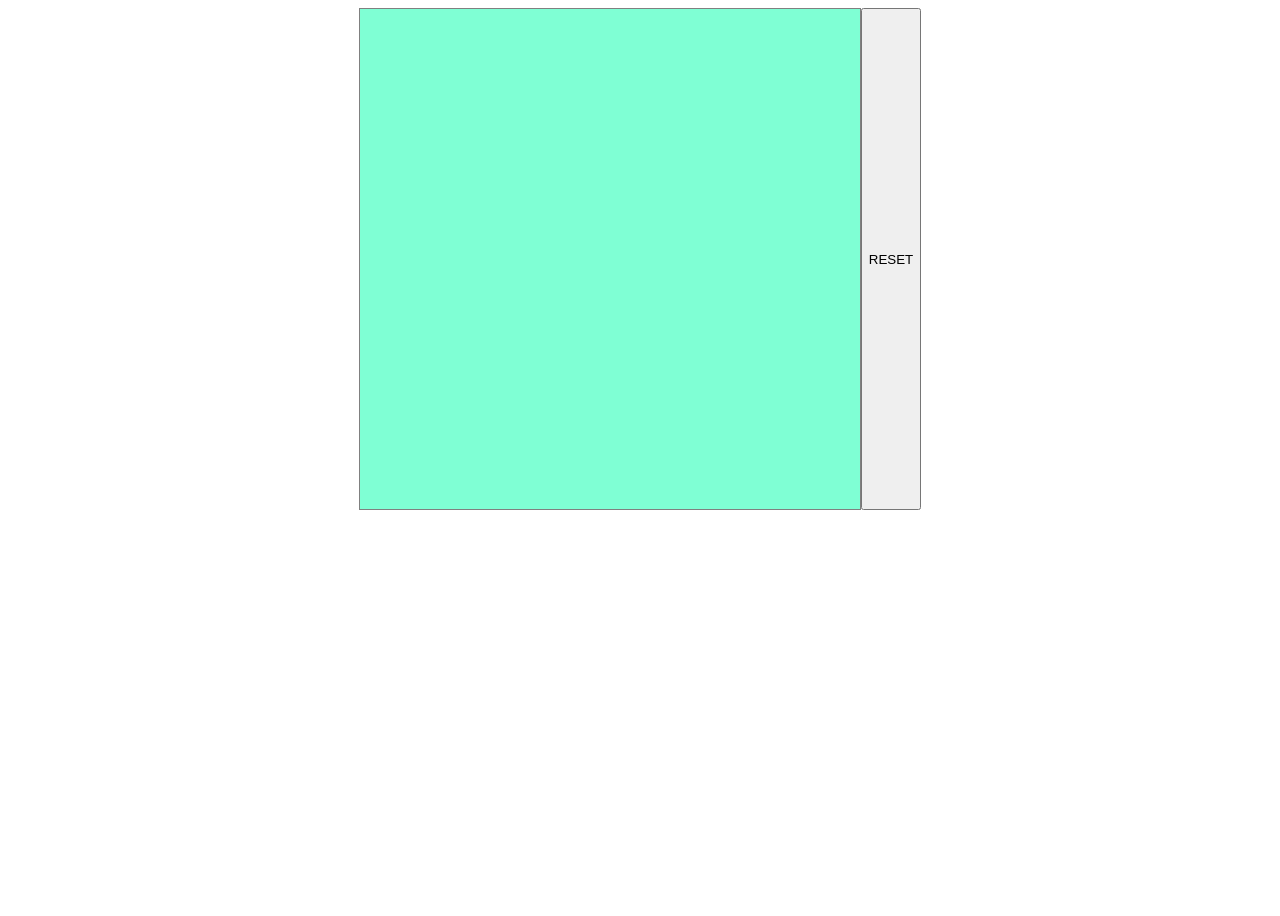
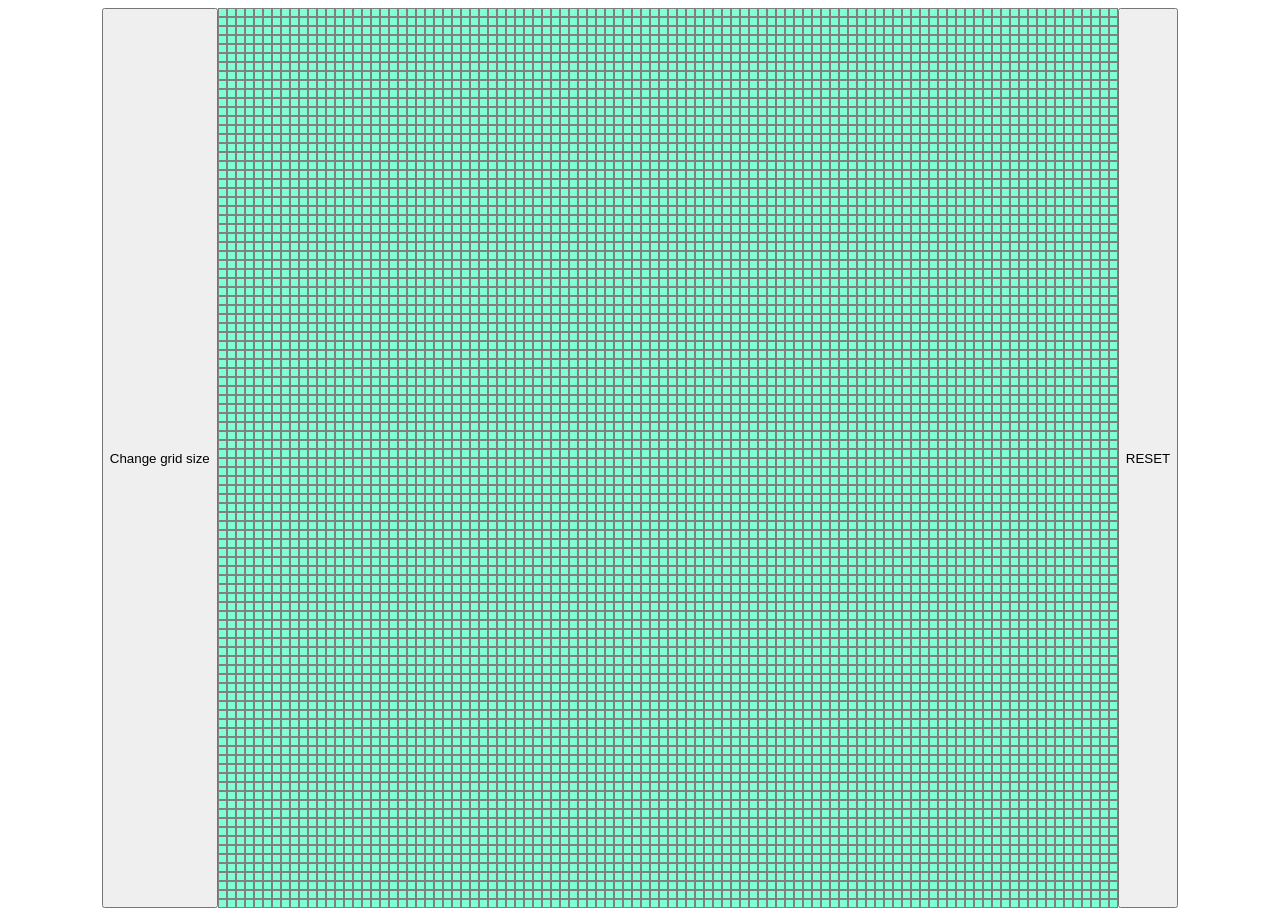
Before and after one commit to fjhescalera/etch-a-sketch, a plain HTML site: page index.html in a window 1280 px wide. Before the commit the page ends 800 px from the top, so only its background shows below. Drawn offline with Linux system fonts and the light colour scheme.

Commit message:
Add a button that will change the size of the grid and reset it based on user input, defaults to 100

```diff
--- a/index.html
+++ b/index.html
@@ -9,6 +9,7 @@
     <script src="script.js" defer></script>
 </head>
 <body>
+    <button class="sizer">Change grid size</button>
     <div class="container">
     </div>
     <button class="reset">RESET</button>
--- a/script.js
+++ b/script.js
@@ -1,21 +1,37 @@
-let container=document.querySelector(".container");
+const container=document.querySelector(".container");
 
-function createDiv(numberDivs){
-    for(let i=0;i<numberDivs;i++){
+
+function createDiv(num){
+    for(let i=0;i<num;i++){
         let div=document.createElement("div");
+        div.addEventListener("pointerover",colorDiv.bind(div))
         container.appendChild(div);
     }
 }
-createDiv(100);
-let grid=container.querySelectorAll("div");
+createDiv(10000);
+
+
 function colorDiv(){
     /*this.style.backgroundColor="black";*/
     this.classList.add("on");
-    console.log(this)
 }
-grid.forEach(div=>div.addEventListener("pointerover",colorDiv.bind(div)));
-let button=document.querySelector(".reset");
+/*GRID SIZER BUTTON*/
+let inputButton=document.querySelector(".sizer");
+inputButton.addEventListener("click", resetGrid);
+function resetGrid(){
+    container.innerHTML='';
+    let gridSize=prompt("How many squares do you want per side of the grid?",100);
+    let numberDivs=gridSize*gridSize;
+    createDiv(numberDivs);
+}
+
+/*RESET COLOR BUTTON*/
+let resetButton=document.querySelector(".reset");
 function resetDiv(){
     grid.forEach(div=>div.classList.remove("on"));
 }
-button.addEventListener("click",resetDiv); /*when using () after a function we are calling it, not referencing it */
+resetButton.addEventListener("click",resetDiv); /*when using () after a function we are calling it, not referencing it */
+
+let grid=container.querySelectorAll("div");
+/*grid won't update with changes to the DOM since it returns a STATIC NodeList a solution is to add the event listeners when creating the DIVs for container*/
+grid.forEach(div=>div.addEventListener("pointerover",colorDiv.bind(div)));
--- a/style.css
+++ b/style.css
@@ -1,17 +1,17 @@
-.container {
-    background-color: green;
-    border: solid 1px grey;
+.container{
+    display:grid;
+    grid-template-columns: repeat(100,9px);
+    grid-template-rows: repeat(100,9px);
+    background-color: aquamarine;
+    height: 900px;
+    width: 900px;
+}
+.container div {
+    border: solid 0.5px grey;
 
 
 }
-.container{
-    display:grid;
-    grid-template-columns: repeat(10,50px);
-    grid-template-rows: repeat(10,50px);
-    background-color: aquamarine;
-    height: 500px;
-    width: 500px;
-}
+
 body{
     display: flex;
     justify-content: center;
@@ -20,3 +20,6 @@ body{
 .on{
     background-color:black;
 }
+button{
+    display: block;
+}
```
